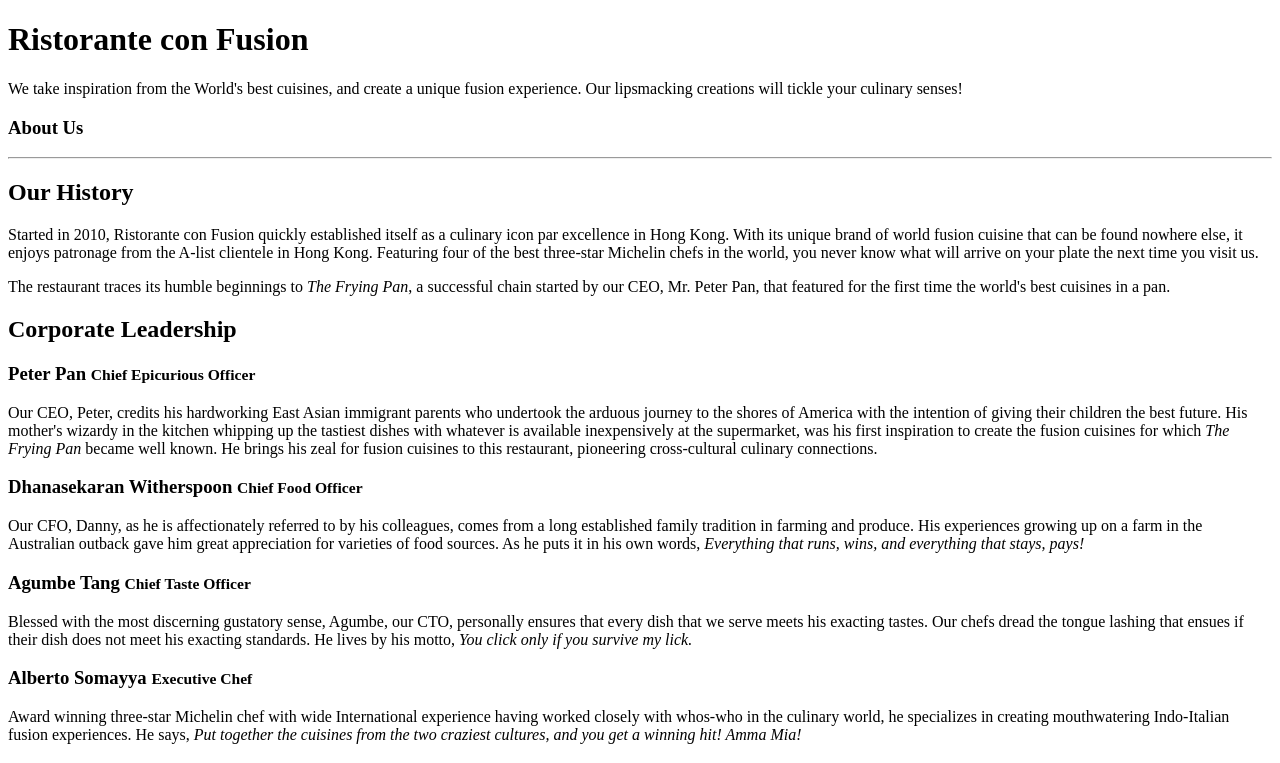
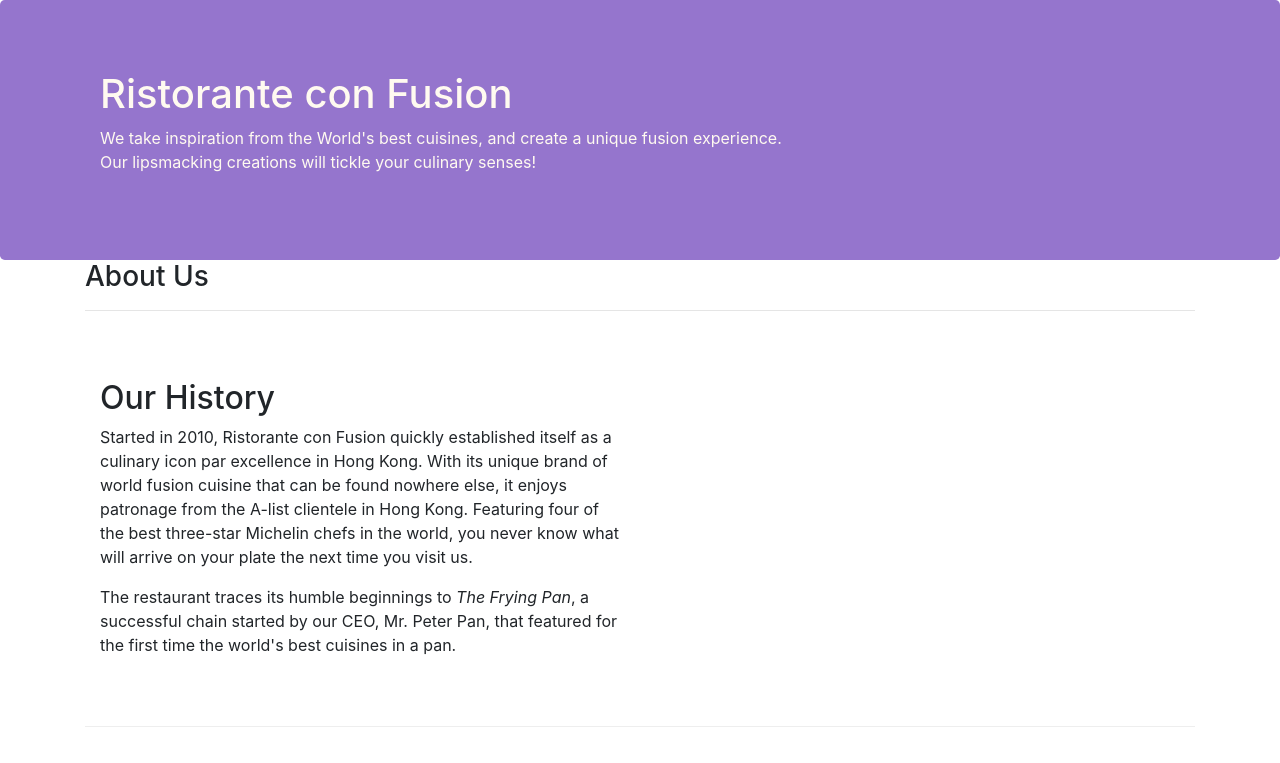
Before and after one commit to Camilo2015/conFusion, a website: page aboutus.html in a window 1280 px wide. Shown: the top 763 px of the page. Drawn offline with nearby package versions, Linux system fonts and the light colour scheme.

Commit message:
assignment

```diff
--- a/aboutus.html
+++ b/aboutus.html
@@ -2,7 +2,12 @@
 <html lang="en">
 
 <head>
+    <meta name="viewport" content="width=device-width, initial-scale=1, shrink-to-fit=no">
+    <meta http-equiv="x-ua-compatible" content="ie=edge">
 
+    <!-- Bootstrap CSS -->
+    <link rel="stylesheet" href="node_modules/bootstrap/dist/css/bootstrap.min.css">
+    <link rel="stylesheet" href="css/styles.css">
     <title>Ristorante Con Fusion: About Us</title>
 
 </head>
@@ -22,36 +27,36 @@
         </div>
     </header>
 
-    <div>
-        <div>
-            <div>
+    <div class="container">
+        <div class="row">
+            <div class="col col-sm">
                <h3>About Us</h3>
                <hr>
             </div>
         </div>
 
-        <div>
-            <div>
+        <div class="row row-content align-items-center">
+            <div class="col-sm-6  col-md-6">
                 <h2>Our History</h2>
                 <p>Started in 2010, Ristorante con Fusion quickly established itself as a culinary icon par excellence in Hong Kong. With its unique brand of world fusion cuisine that can be found nowhere else, it enjoys patronage from the A-list clientele in Hong Kong.  Featuring four of the best three-star Michelin chefs in the world, you never know what will arrive on your plate the next time you visit us.</p>
                 <p>The restaurant traces its humble beginnings to <em>The Frying Pan</em>, a successful chain started by our CEO, Mr. Peter Pan, that featured for the first time the world's best cuisines in a pan.</p>
             </div>
-            <div>
+            <div class="col col-sm">
             </div>
         </div>
 
 
-        <div>
-            <div>
+        <div class="row row-content align-items-center">
+            <div class="col col-sm">
                 <h2>Corporate Leadership</h2>
                 <h3>Peter Pan <small>Chief Epicurious Officer</small></h3>
-                <p>Our CEO, Peter, credits his hardworking East Asian immigrant parents who undertook the arduous journey to the shores of America with the intention of giving their children the best future. His mother's wizardy in the kitchen whipping up the tastiest dishes with whatever is available inexpensively at the supermarket, was his first inspiration to create the fusion cuisines for which <em>The Frying Pan</em> became well known. He brings his zeal for fusion cuisines to this restaurant, pioneering cross-cultural culinary connections.</p>
+                <p class="d-none d-sm-block">Our CEO, Peter, credits his hardworking East Asian immigrant parents who undertook the arduous journey to the shores of America with the intention of giving their children the best future. His mother's wizardy in the kitchen whipping up the tastiest dishes with whatever is available inexpensively at the supermarket, was his first inspiration to create the fusion cuisines for which <em>The Frying Pan</em> became well known. He brings his zeal for fusion cuisines to this restaurant, pioneering cross-cultural culinary connections.</p>
                 <h3>Dhanasekaran Witherspoon <small>Chief Food Officer</small></h3>
-                <p>Our CFO, Danny, as he is affectionately referred to by his colleagues, comes from a long established family tradition in farming and produce. His experiences growing up on a farm in the Australian outback gave him great appreciation for varieties of food sources. As he puts it in his own words, <em>Everything that runs, wins, and everything that stays, pays!</em></p>
+                <p class="d-none d-sm-block">Our CFO, Danny, as he is affectionately referred to by his colleagues, comes from a long established family tradition in farming and produce. His experiences growing up on a farm in the Australian outback gave him great appreciation for varieties of food sources. As he puts it in his own words, <em>Everything that runs, wins, and everything that stays, pays!</em></p>
                 <h3>Agumbe Tang <small>Chief Taste Officer</small></h3>
-                <p>Blessed with the most discerning gustatory sense, Agumbe, our CTO, personally ensures that every dish that we serve meets his exacting tastes. Our chefs dread the tongue lashing that ensues if their dish does not meet his exacting standards. He lives by his motto, <em>You click only if you survive my lick.</em></p>
+                <p class="d-none d-sm-block">Blessed with the most discerning gustatory sense, Agumbe, our CTO, personally ensures that every dish that we serve meets his exacting tastes. Our chefs dread the tongue lashing that ensues if their dish does not meet his exacting standards. He lives by his motto, <em>You click only if you survive my lick.</em></p>
                 <h3>Alberto Somayya <small>Executive Chef</small></h3>
-                <p>Award winning three-star Michelin chef with wide International experience having worked closely with whos-who in the culinary world, he specializes in creating mouthwatering Indo-Italian fusion experiences. He says, <em>Put together the cuisines from the two craziest cultures, and you get a winning hit! Amma Mia!</em></p>
+                <p class="d-none d-sm-block">Award winning three-star Michelin chef with wide International experience having worked closely with whos-who in the culinary world, he specializes in creating mouthwatering Indo-Italian fusion experiences. He says, <em>Put together the cuisines from the two craziest cultures, and you get a winning hit! Amma Mia!</em></p>
             </div>
        </div>
 
@@ -98,7 +103,9 @@
            </div>
         </div>
     </footer>
-
+    <script src="node_modules/jquery/dist/jquery.min.js"></script>
+    <script src="node_modules/tether/dist/js/tether.min.js"></script>
+    <script src="node_modules/bootstrap/dist/js/bootstrap.min.js"></script>
 </body>
 
 </html>
```
